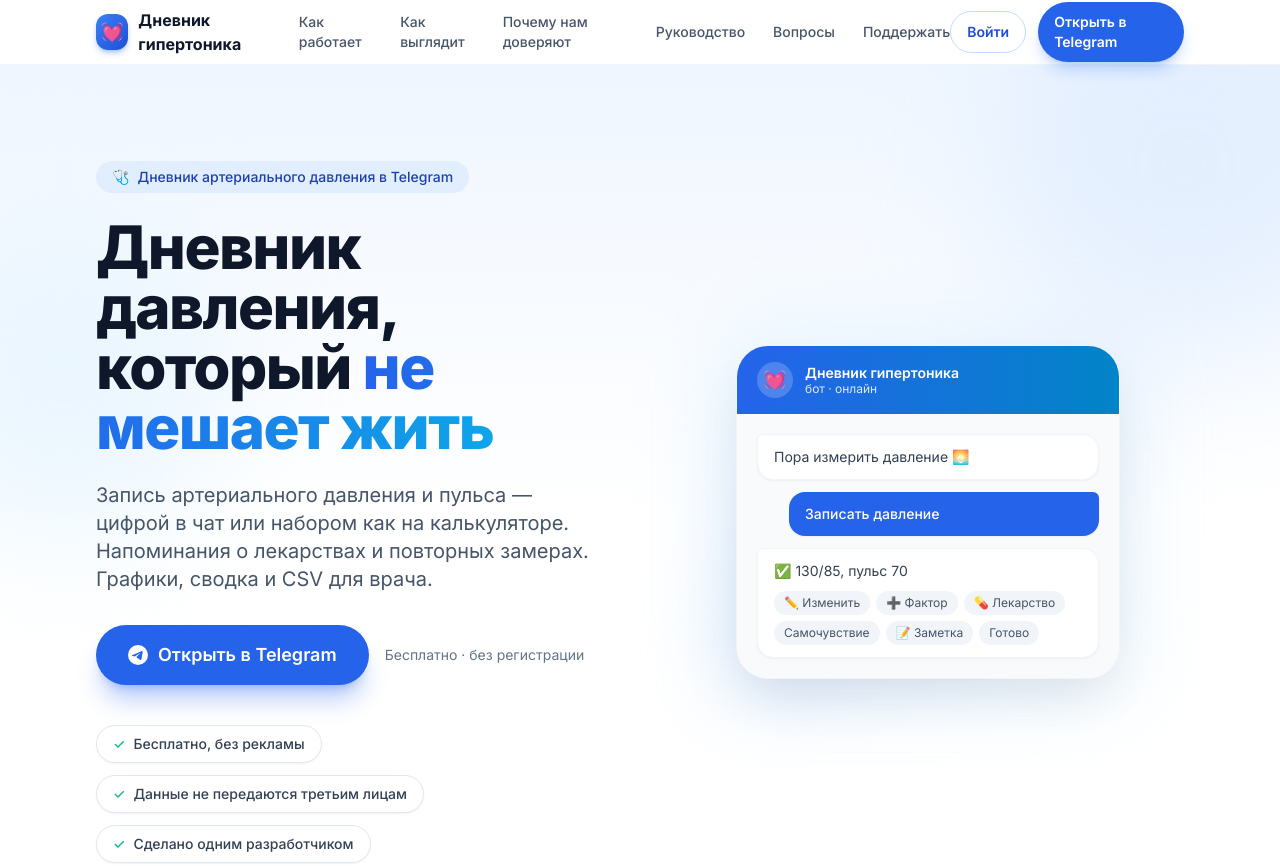
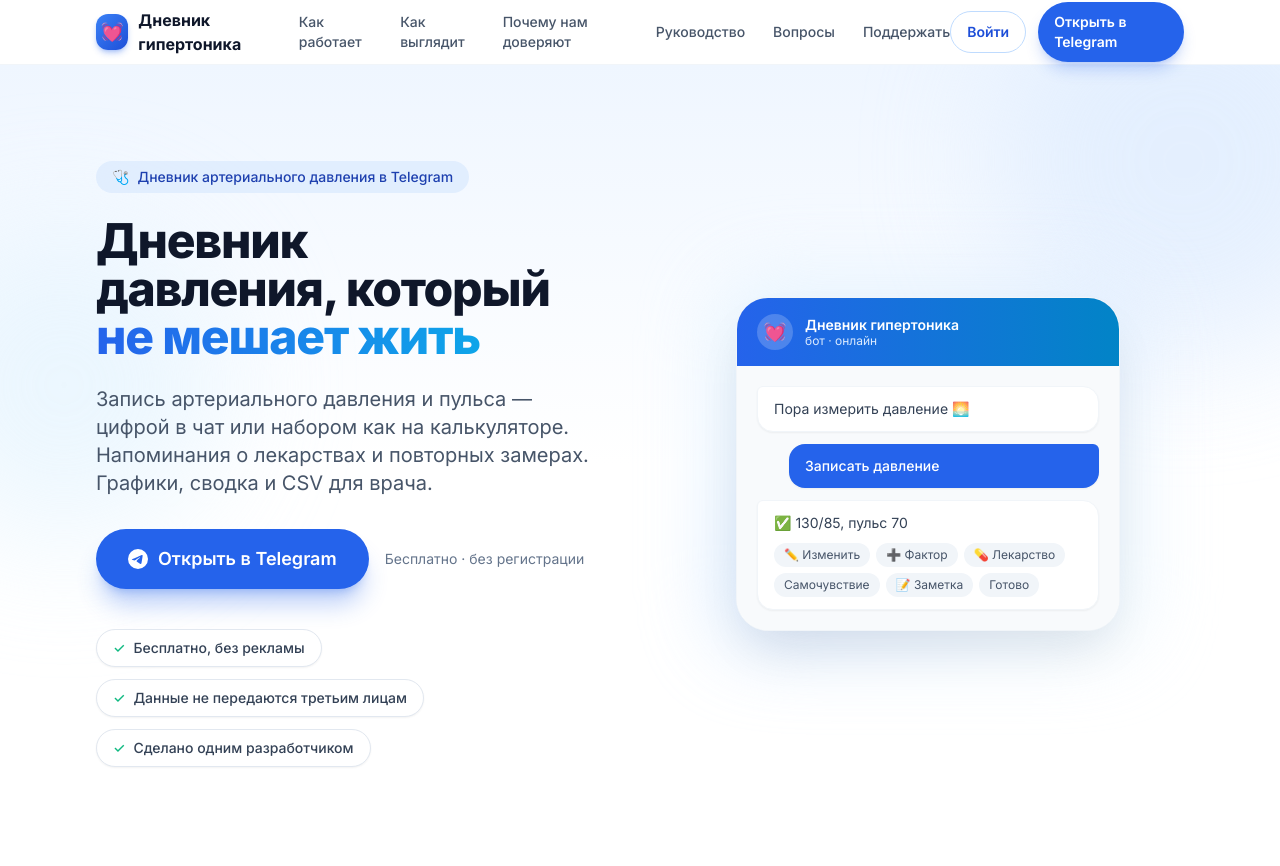
Before and after one commit to StarLeG/my-bp-diary, a plain HTML site: page web/landing/index.html in a window 1280 px wide. Shown: the top 866 px of the page. Drawn offline with Linux system fonts and the light colour scheme.

Commit message:
fix(landing): сбалансируй переносы hero-заголовка
Акцентная фраза «не мешает жить» рвалась между строками на десктопе: убран жёсткий <br>, фраза — неразрывной (whitespace-nowrap), балансировка строк (text-wrap:balance), кегль lg — 5xl. Tailwind пересобран tools/landing/build_css.py.

Co-Authored-By: Claude Code <noreply@anthropic.com>

```diff
--- a/web/landing/index.html
+++ b/web/landing/index.html
@@ -178,9 +178,8 @@
           <p class="inline-flex items-center gap-2 bg-blue-100/70 text-blue-800 text-sm font-medium px-4 py-1.5 rounded-full mb-6">
             <span aria-hidden="true">🩺</span> Дневник артериального давления в Telegram
           </p>
-          <h1 class="text-4xl md:text-5xl lg:text-6xl font-extrabold tracking-tight text-slate-900 leading-[1.1]">
-            Дневник давления,<br>
-            который <span class="text-transparent bg-clip-text bg-gradient-to-r from-blue-600 to-sky-500">не мешает жить</span>
+          <h1 class="text-4xl md:text-5xl font-extrabold tracking-tight text-slate-900 leading-[1.1] [text-wrap:balance]">
+            Дневник давления, который <span class="text-transparent bg-clip-text bg-gradient-to-r from-blue-600 to-sky-500 whitespace-nowrap">не мешает жить</span>
           </h1>
           <p class="mt-6 text-lg md:text-xl text-slate-600 leading-relaxed max-w-xl">
             Запись артериального давления и пульса — цифрой в чат или набором как на калькуляторе.
```
Also changed, not shown: web/landing/css/tailwind.css.
